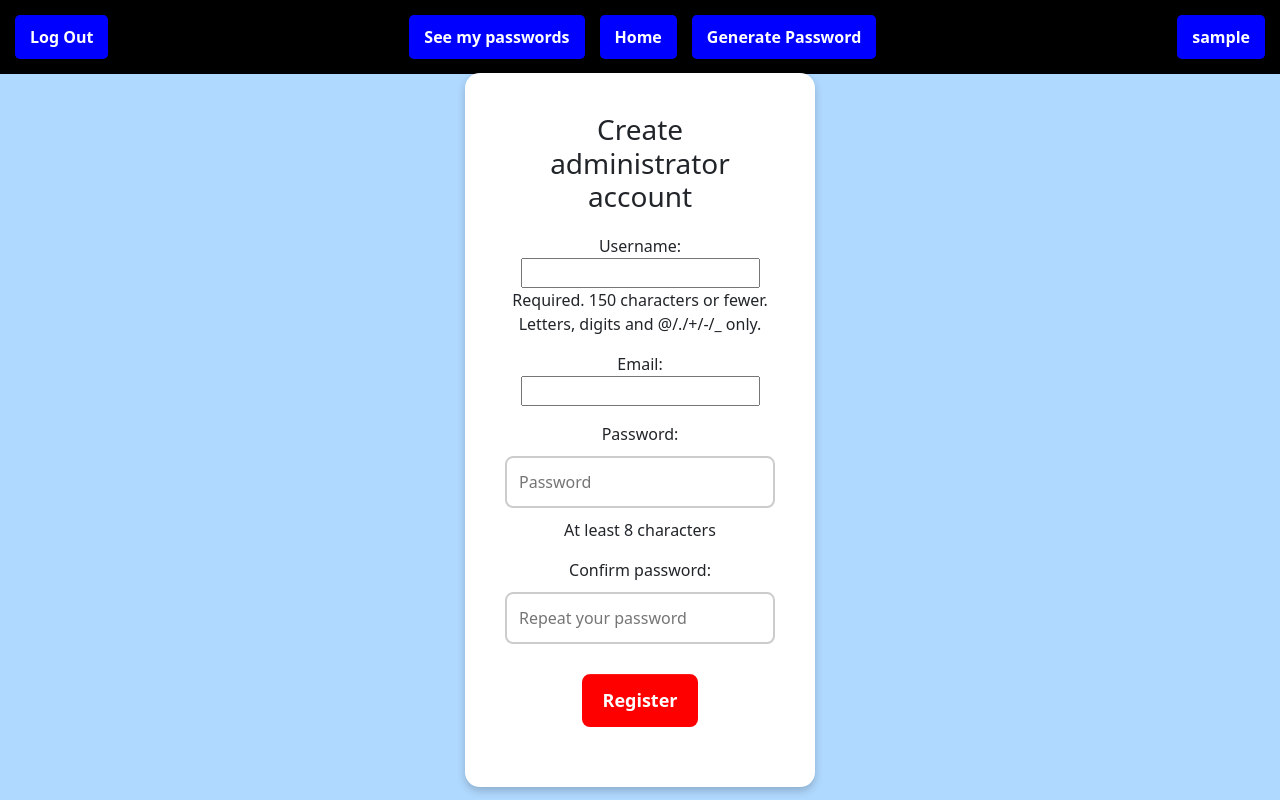
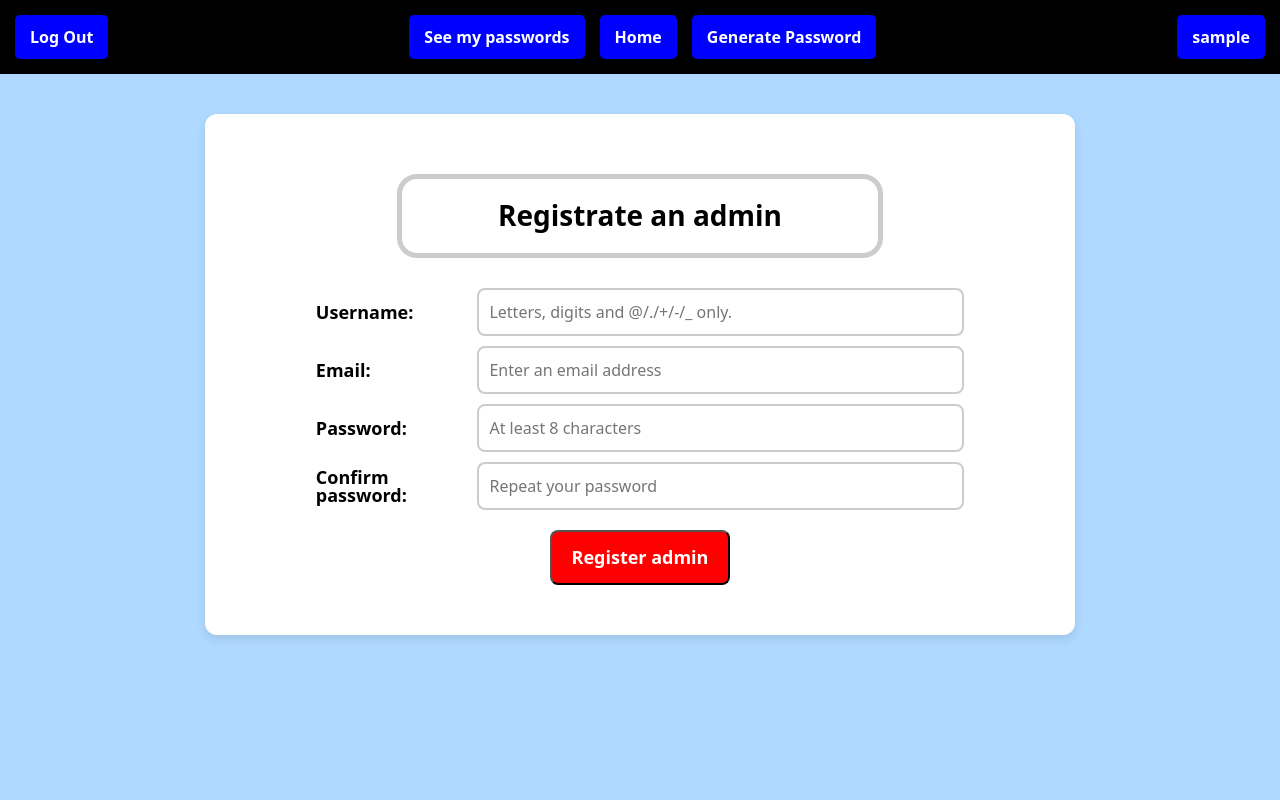
Before and after one commit to Tzintzun444/Django-pswrd_entropy_gen, a Django app: page /users/register-admin/ in a window 1280 px wide. Run offline with Django 5.2, Linux system fonts and the light colour scheme; the visitor is signed in with stand-in values (Sample User, id 1).

Commit message:
The app is running completely

```diff
--- a/generator/urls.py
+++ b/generator/urls.py
@@ -4,5 +4,6 @@ from .views import *
 urlpatterns = [
     path('generate-passwords/', CreatePasswordView.as_view(), name='generator'),
     path('my-passwords/', PasswordListView.as_view(), name='my_passwords'),
-    path('delete-password/<int:pk>/', PasswordDeleteView.as_view(), name='delete_password')
+    path('delete-password/<int:pk>/', PasswordDeleteView.as_view(), name='delete_password'),
+    path('save_password/', SavePasswordView.as_view(), name='save_password')
 ]
--- a/pswrd_entropy_gen/settings.py
+++ b/pswrd_entropy_gen/settings.py
@@ -30,6 +30,10 @@ DEBUG = True
 
 ALLOWED_HOSTS = []
 
+
+AUTHENTICATION_BACKENDS = [
+    'django.contrib.auth.backends.ModelBackend',
+]
 
 # Application definition
 
--- a/users/admin.py
+++ b/users/admin.py
@@ -5,5 +5,5 @@ from .models import CustomUser
 # Register your models here.
 @admin.register(CustomUser)
 class CustomUserAdmin(admin.ModelAdmin):
-    list_display = ['username', 'email', 'role', ]
+    list_display = ['username', 'email', 'role', 'user_status', 'last_login']
     search_fields = ['username', 'email', 'role', 'registration_date']
--- a/users/forms.py
+++ b/users/forms.py
@@ -8,12 +8,19 @@ user = get_user_model()
 
 class UserRegistrationForm(forms.ModelForm):
 
+    username = forms.CharField(
+        widget=forms.TextInput(attrs={"placeholder": "Letters, digits and @/./+/-/_ only."}),
+        max_length=100
+    )
+    email = forms.EmailField(
+        widget=forms.EmailInput(attrs={"placeholder": "Enter an email address"})
+    )
     password = forms.CharField(
-        widget=forms.PasswordInput(attrs={"class": "login-input", "placeholder": "Password"}),
-        help_text='At least 8 characters', min_length=8
+        widget=forms.PasswordInput(attrs={"placeholder": "At least 8 characters"}),
+        min_length=8
     )
     confirm_password = forms.CharField(
-        widget=forms.PasswordInput(attrs={"class": "login-input", "placeholder": "Repeat your password"})
+        widget=forms.PasswordInput(attrs={"placeholder": "Repeat your password"})
     )
 
     class Meta:
--- a/users/models.py
+++ b/users/models.py
@@ -1,17 +1,18 @@
 from django.db import models
 from django.contrib.auth.models import AbstractUser
+from django.utils.timezone import now
 
 
 # Create your models here.
 class CustomUser(AbstractUser):
     email = models.EmailField(unique=True)
     registration_date = models.DateTimeField(auto_now_add=True)
-    last_login = models.DateTimeField(blank=True, null=True)
+    last_login = models.DateTimeField(auto_now_add=True)
     user_status = models.BooleanField(default=True)  # Activo/Inactivo
     role = models.CharField(
         max_length=10,
         choices=[("customer", "Customer"), ("admin", "Administrator")],
-        default="customer"
+        default="admin"
     )
 
     def __str__(self):
--- a/users/static/users/css/login.css
+++ b/users/static/users/css/login.css
@@ -5,7 +5,7 @@
     border-radius: 15px;
     box-shadow: 0 4px 8px rgba(0, 0, 0, 0.2);
     text-align: center;
-    width: 350px;
+    width: 30% ;
     position: absolute;
     left: 50%;
     top: 50%;
@@ -36,7 +36,7 @@ button {
     font-size: 18px;
     font-weight: bold;
     padding: 12px;
-    width: 100%;
+    width: 70%;
     border: none;
     border-radius: 8px;
     cursor: pointer;
--- a/users/static/users/css/register_user.css
+++ b/users/static/users/css/register_user.css
@@ -1,69 +1,53 @@
-/* 🔹 Contenedor del Login */
-.login-container {
+.register-container {
     background-color: white;
-    padding: 40px;
-    border-radius: 15px;
-    box-shadow: 0 4px 8px rgba(0, 0, 0, 0.2);
+    color: black;
+    width: 68%; /* 🔥 Ocupa entre 60-80% de la pantalla */
+    margin: 40px auto;
+    padding: 30px;
+    border-radius: 12px; /* 🔥 Bordes redondeados */
+    box-shadow: 0 4px 10px rgba(0, 0, 0, 0.1); /* 🔥 Sombreado ligero */
     text-align: center;
-    width: 350px;
-    position: absolute;
-    left: 50%;
-    top: 50%;
-    transform: translate(-50%, -50%);
-    margin-top: 30px !important;
 }
 
-/* 🔹 Título Log In */
-.login-title {
-    font-size: 28px;
-    margin-bottom: 20px;
+/* 🔹 Contenedor de los campos de entrada */
+.form-content p {
+    display: flex;
+    justify-content: space-between; /* 🔥 Asegura que los labels e inputs estén en línea */
+    gap: 10px;
+    align-items: center;
+    width: 80%;
+    margin: 10px auto;
+    text-align: left;
 }
 
-/* 🔹 Inputs estilizados */
-.login-input {
-    width: 100%;
-    padding: 12px;
-    margin: 10px 0;
+/* 🔹 Estilos de los labels */
+.form-content label {
+    width: 25%;
+    font-size: 18px;
+    font-weight: bold;
+    line-height: 1; /* 🔥 Ajusta la altura del texto para alinearlo mejor */
+    display: flex;
+    align-items: center;
+}
+
+label {
+    transition: transform 0.3s ease-in-out;
+}
+
+label:hover {
+    transform: scale(1.05);
+}
+
+/* 🔹 Estilos de los inputs */
+.form-content input {
+    width: 80%;
+    padding: 10px;
     border: 2px solid #ccc;
     border-radius: 8px;
     font-size: 16px;
 }
 
-/* 🔹 Botón de Log In */
-.login-btn {
-    background-color: red;
-    color: white;
-    font-size: 18px;
-    font-weight: bold;
-    padding: 12px;
-    width: 100%;
-    border: none;
-    border-radius: 8px;
-    cursor: pointer;
-    transition: 0.3s;
-}
-
-.login-btn:hover {
-    background-color: darkred;
-}
-
-/* 🔹 Link de registro */
-.register-link {
-    margin-top: 15px;
-    font-size: 14px;
-}
-
-.register-link a {
-    color: red;
-    font-weight: bold;
-    text-decoration: none;
-}
-
-.register-link a:hover {
-    text-decoration: underline;
-}
-
-.btn {
+.btn-register {
     display: block;
     width: fit-content;
     margin: 20px auto;
@@ -78,7 +62,7 @@
     transition: 0.3s ease-in-out;
 }
 
-.btn:hover {
+.btn-register:hover {
     background-color: darkred;
     transform: scale(1.05);
     color: white;
--- a/users/templates/registrate_admin.html
+++ b/users/templates/registrate_admin.html
@@ -9,12 +9,17 @@
 {% endblock head%}
 
 {% block body %}
-    <div class="login-container">
-        <h3 class="login-title">Create administrator account</h3>
+    <div class="register-container">
+        <h3 class="content">Registrate an admin</h3>
+
         <form method="post">
             {% csrf_token %}
-            {{ form.as_p }}
-            <button class="btn" type="submit">Register</button>
+
+            <div class="form-content"> <!-- 🔹 Envuelve los inputs para aplicar estilos personalizados -->
+                {{ form.as_p }}
+            </div>
+
+            <button type="submit" class="btn-register">Register admin</button>
         </form>
     </div>
 {% endblock body %}
--- a/users/views.py
+++ b/users/views.py
@@ -1,7 +1,11 @@
+import datetime
+
 from django.shortcuts import render, redirect
 from django.urls import reverse_lazy
 from django.contrib.auth import login, authenticate
 from django.contrib.auth.mixins import UserPassesTestMixin, LoginRequiredMixin
+from django.utils.timezone import now
+
 from .models import CustomUser
 from .forms import UserRegistrationForm, CustomLoginForm
 from django.views.generic import TemplateView
@@ -84,6 +88,22 @@ class CustomLogInView(LoginView):
     form_class = CustomLoginForm
     redirect_authenticated_user = True
 
+    def form_valid(self, form):
+
+        user = form.get_user()
+        user.user_status = True
+        user.last_login = now()
+        user.save()
+
+        return super().form_valid(form)
+
 
 class CustomLogOutView(LogoutView):
-    pass
+
+    def dispatch(self, request, *args, **kwargs):
+
+        if request.user.is_authenticated:
+            request.user.user_status = False
+            request.user.save()
+
+        return super().dispatch(request, *args, **kwargs)
```
Also changed, not shown: generator/forms.py (+49 -3 lines), generator/static/generator/css/generate_passwords.css (+59 -28 lines), generator/static/generator/css/list_passwords.css (+59 -1 lines), generator/templates/generator.html (+31 -18 lines), generator/templates/list-passwords.html (+19 -15 lines), generator/templates/save_password.html (added, +13 -0 lines), generator/utils.py (+4 -3 lines), generator/views.py (+41 -22 lines), users/templates/registrate_client.html (+14 -7 lines), users/migrations/0002_alter_customuser_last_login_alter_customuser_role_and_more.py (added).
